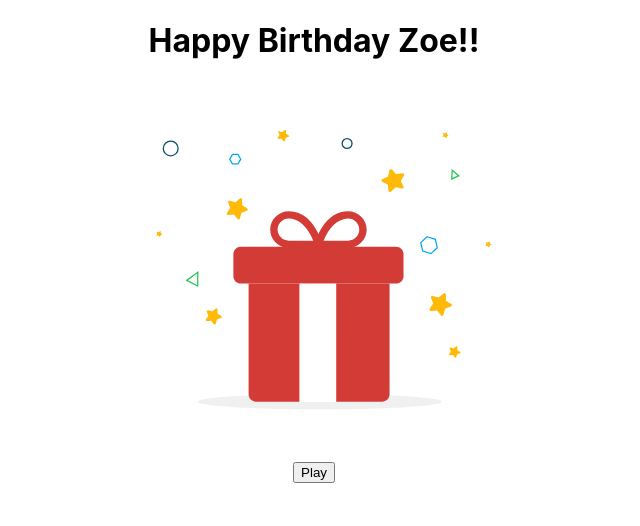
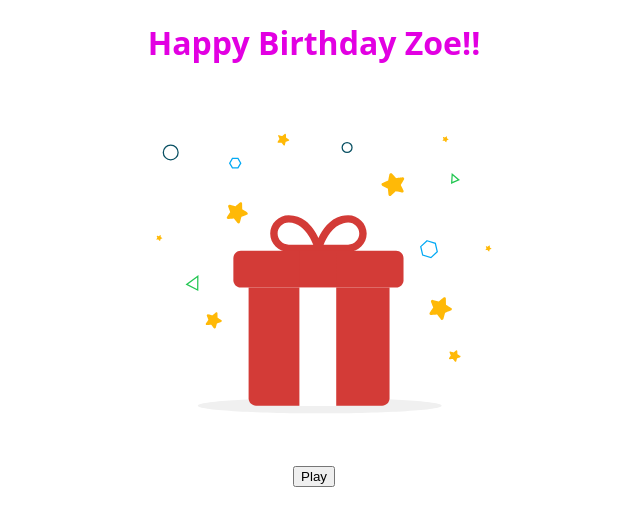
Before and after one commit to tensoncai/Birthdays, a React (Create React App) app: page / in a window 1280 px wide. Shown: the top 526 px of the page, without its empty margins (326-966 px from the left). Built offline with nearby package versions, Linux system fonts and the light colour scheme.

Commit message:
changed font color

```diff
--- a/src/App.css
+++ b/src/App.css
@@ -35,6 +35,10 @@
   to {
     transform: rotate(360deg);
   }
+}
+
+.title {
+  font-family: 'open sans',arial,sans-serif;
 }
 
 .animObj {
--- a/src/App.js
+++ b/src/App.js
@@ -49,7 +49,8 @@ class App extends React.Component {
           "In all seriousness, you're a wonderful friend and I'm so thankful to have gotten to know you! <3"
         ]
       ],
-      persons: ["Zoe", "David", "Sam"]
+      persons: ["Zoe", "David", "Sam"],
+      color: ['#e200e2', "#3b3bff", "#00bbbb"]
     };
   }
 
@@ -65,36 +66,6 @@ class App extends React.Component {
     });
 
     this.handleStop();
-    // var compliments =
-    //   ["You give \"nevertheless she persisted\" a whole new meaning.",
-    //    "*makes the Zoe face* \"NOT YOUR DAMSEL IN DISTRESS!\"",
-    //    "Dear Corporate America, Zoe deserves a promotion.  Sincerely, Her Friends",
-    //    "Can I go to the parties with you when you win a Grammy?",
-    //    "Your pop artist name should be \"3Gees\", aka Girl Got Game.",
-    //    "Food coma buddy.  Nuff said.",
-    //    "Roll call: faith, hope, and love--I think you have them all!",
-    //    "In all seriousness, you're a wonderful friend and I'm so thankful to have gotten to know you! <3",
-    //    "You're a great sport.  Thanks for passing me the basketball in IM bball...I think that was the first time in 10+ years lol",
-    //    "David Dang, you're a real softie.  But that's OK.  I think that's one of your best qualities XD",
-    //    "The next time my watch breaks, can you fix it?  Bc you're always timely!",
-    //    "There are 5.8 million people in Wisconsin.  But I think there's really only one person I'd go there to see!  (sorry this totally sounds like a pick-up line lol)",
-    //    "You really take-after Michelle Obama--everyone seems to be \"becoming\" like you (in quarantine)! :)",
-    //    "David Dang puts Parma on the map.",
-    //    "Roll call: faith, hope, and love--I think you have them all!",
-    //    "In all seriousness, you're a wonderful friend and I'm so thankful to have gotten to know you! <3",
-    //    "Rev. Shiau, thank you for all of your wisdom.  Really.",
-    //    "Thanks for being a positive person, for the most part!  NG doesn't always have to stand for \"no good\", it can also be \"never give-up.\" :)",
-    //    "Nobody's a stranger when you're around Sam Shaiu :)",
-    //    "Whenever I want to talk to my profs about something deep and a maybe a little too personal, I try think of how you did it so smoothly :D",
-    //    "You're a real warm person...I wonder if the rosy red coat has something to do with it?",
-    //    "When are you going to lead Bstudy again?  The world needs your guidance.",
-    //    "Roll call: faith, hope, and love--I think you have them all!",
-    //    "In all seriousness, you're a wonderful friend and I'm so thankful to have gotten to know you! <3"
-    //   ];
-
-    // this.setState({
-    //   compliments: compliments
-    // });
   }
 
   hideCompliment = () => {
@@ -151,7 +122,7 @@ class App extends React.Component {
     return (
       <div className="App">
         <Zoom>
-          <h1>Happy Birthday {this.state.persons[name]}!!</h1>
+          <h1 className="title" style={{color: this.state.color[name]}}>Happy Birthday {this.state.persons[name]}!!</h1>
         </Zoom>
         <Fade when={this.state.displayCompliment}>
           <Compliment text={this.state.compliments[name][index]}/>
```
